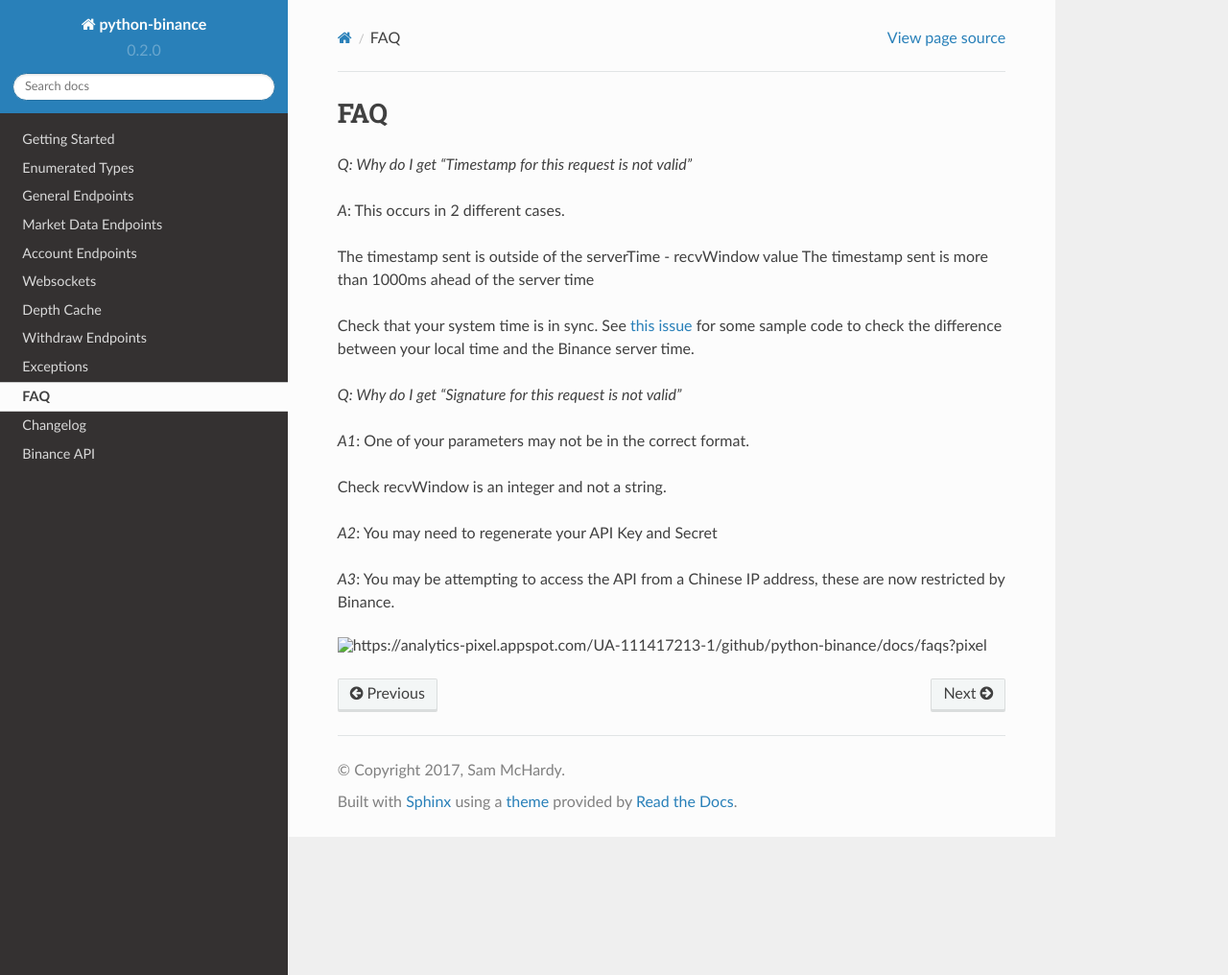
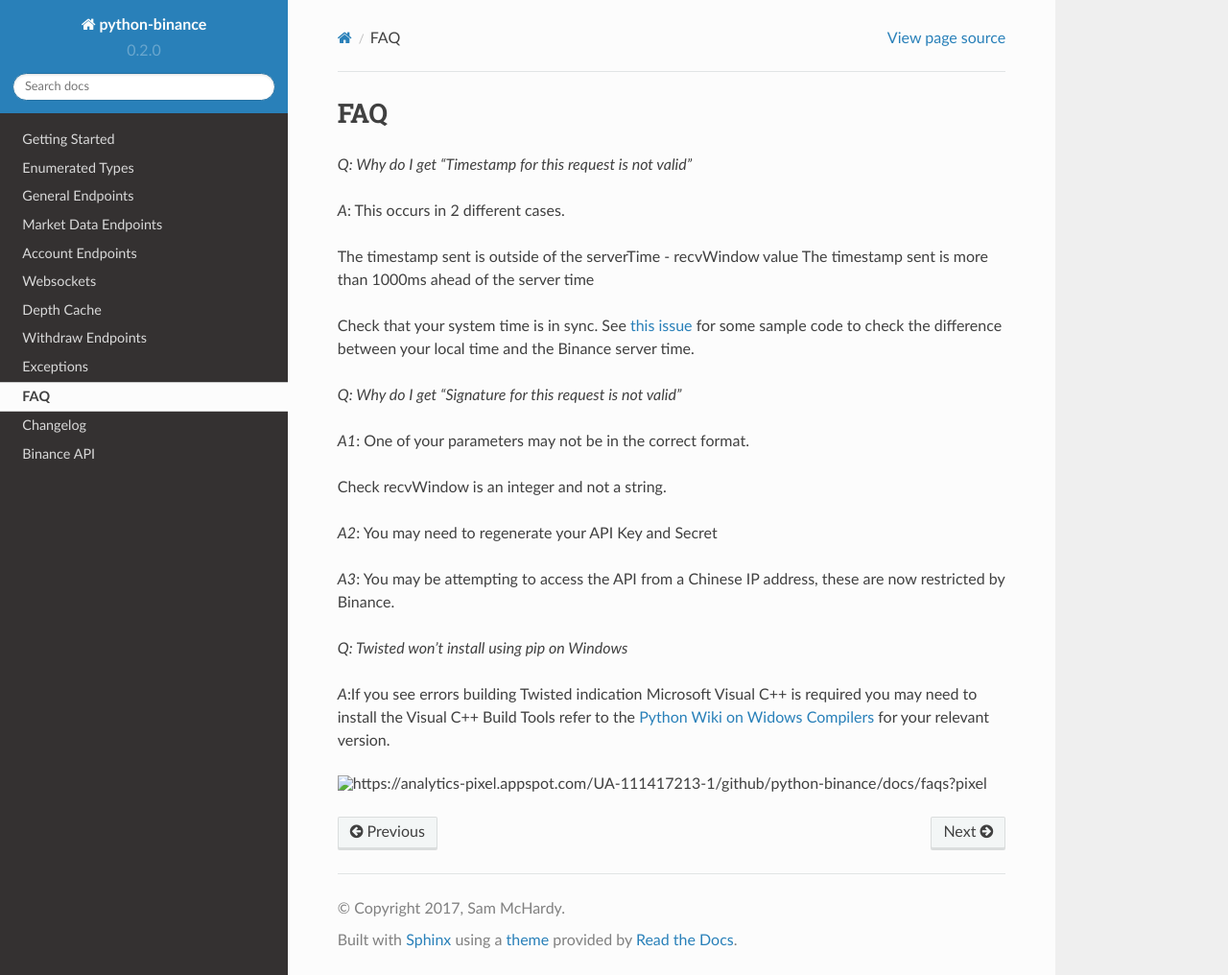
Before and after one commit to topcoder20022/python-binance, a Sphinx documentation site: the page built from docs/faqs.rst, in a window 1280 px wide and 1016 px high. Shown: the whole window at 96% size. Built offline with Sphinx 7.4.7 and the Read the Docs theme 2.0.0, drawn with Linux system fonts in a browser that asks for light colours; formulas are drawn with MathJax 3.

Commit message:
Add note about installed Twisted on Windows

```diff
--- a/docs/faqs.rst
+++ b/docs/faqs.rst
@@ -21,4 +21,10 @@
 
 *A3*: You may be attempting to access the API from a Chinese IP address, these are now restricted by Binance.
 
+
+*Q: Twisted won't install using pip on Windows*
+
+*A*:If you see errors building Twisted indication Microsoft Visual C++ is required you may need to install the Visual C++ Build Tools
+refer to the `Python Wiki on Widows Compilers <https://wiki.python.org/moin/WindowsCompilers>`_ for your relevant version.
+
 .. image:: https://analytics-pixel.appspot.com/UA-111417213-1/github/python-binance/docs/faqs?pixel
--- a/docs/overview.rst
+++ b/docs/overview.rst
@@ -11,6 +11,10 @@
 
     pip install python-binance
 
+**Windows**
+
+If you see errors building Twisted indication Microsoft Visual C++ is required you may need to install the Visual C++ Build Tools
+refer to the `Python Wiki on Widows Compilers <https://wiki.python.org/moin/WindowsCompilers>`_ for your relevant version.
 
 Register on Binance
 -------------------
```
